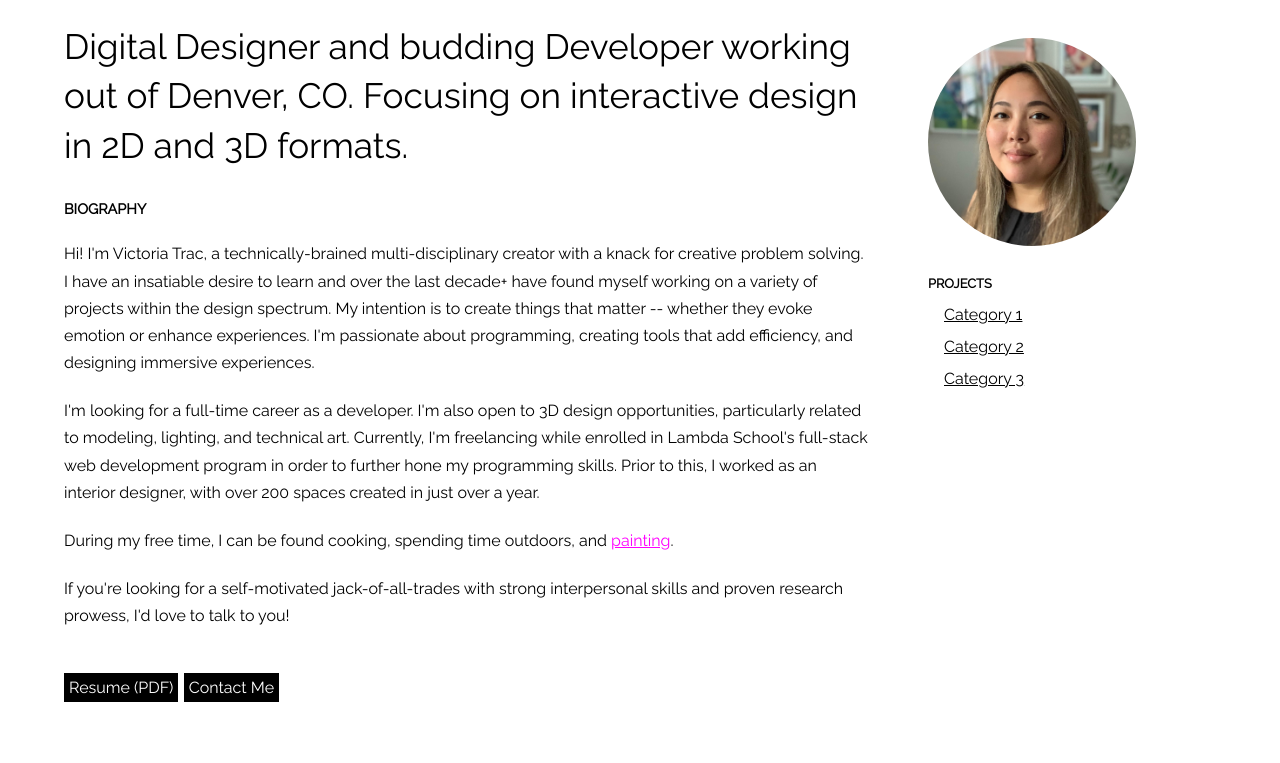
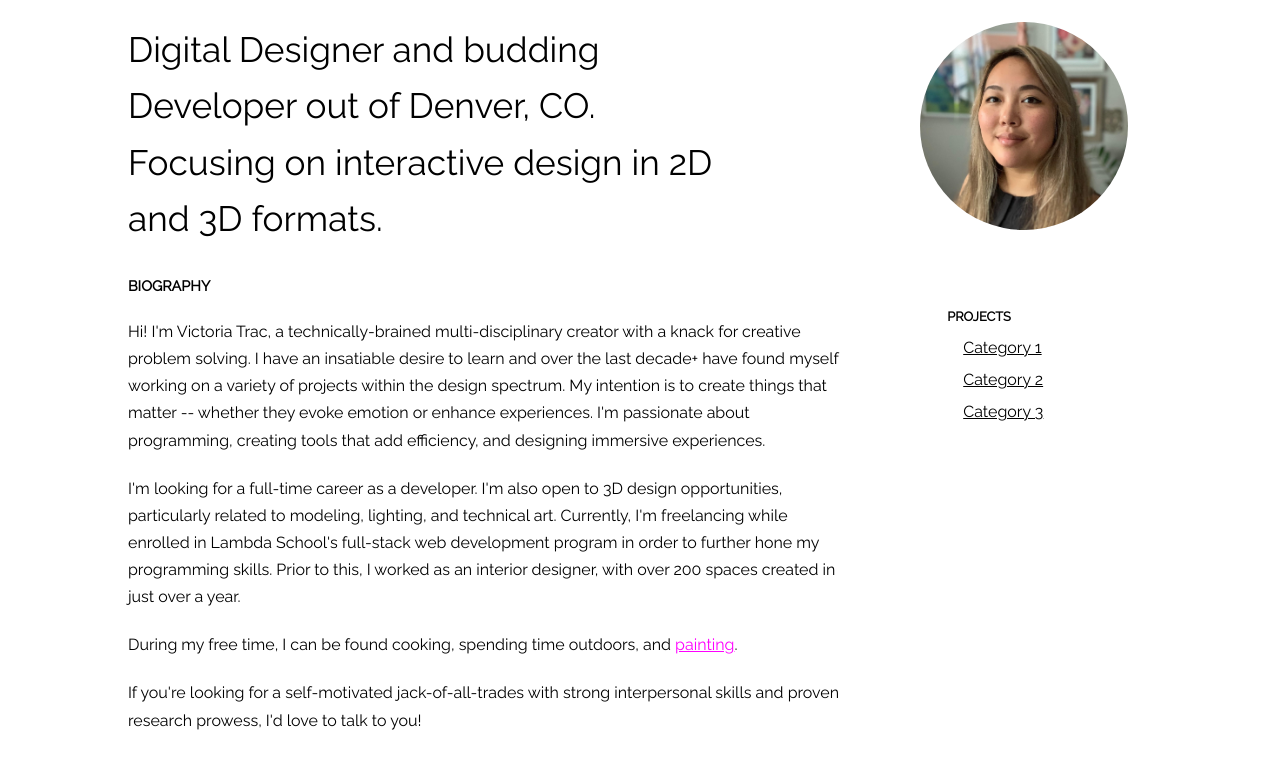
Before and after one commit to victoriatrac/portfolio, a plain HTML site: page index.html in a window 1280 px wide. Shown: the part 179-942 px from the top of the page. Drawn offline with Linux system fonts and the light colour scheme.

Commit message:
fixed flexbox issuesgit add .!

```diff
--- a/index.html
+++ b/index.html
@@ -50,21 +50,18 @@
 
             </div>
 
-            <!-- one-column main container -->
+            <!-- main container -->
             <div id="mainContainer">
 
-                <!-- flex sidebar container -->
-                <!-- <div id="sidebarContainer"> -->
-
-                <!-- portrait div -->
-                <div id="portraitDiv">
+                <!-- portrait container -->
+                <div id="portraitContainer">
 
                     <img src="img/portrait.jpg" id="portrait" alt="portrait" onmouseover="this.src='img/portrait_glitch.jpg'" onmouseout="this.src='img/portrait.jpg'">
 
                 </div>
 
-                <!-- project navigation div -->
-                <div id="navDiv">
+                <!-- project navigation container -->
+                <div id="navContainer">
 
                     <h4>Projects</h4>
 
@@ -77,9 +74,6 @@
 
                 </div>
 
-                <!-- end flex sidebar container -->
-                <!-- </div> -->
-
                 <!-- quick bio container -->
                 <div id="quickBioContainer">
 
@@ -87,8 +81,8 @@
                     <h2>Digital Designer and budding Developer out of Denver, CO. Focusing on interactive design in 2D and 3D formats.</h2>
                 </div>
 
+                <!-- bio container -->
                 <div id="bioContainer">
-                    <!-- bio container -->
                     <h3>Biography</h3>
 
                     <p>
@@ -121,84 +115,15 @@
             <!-- end one-column main container -->
             </div>
 
-            <!-- main *** PC *** container -->
-            <div id="pcMainContainer">
-
-                <!-- flex sidebar container -->
-                <div id="sidebarContainer">
-
-                    <!-- portrait div -->
-                    <div id="portraitDiv">
-
-                        <img src="img/portrait.jpg" id="portrait" alt="portrait" onmouseover="this.src='img/portrait_glitch.jpg'" onmouseout="this.src='img/portrait.jpg'">
-
-                    </div>
-
-                    <!-- project navigation div -->
-                    <div id="navDiv">
-
-                        <h4>Projects</h4>
-
-                        <!-- project navigation -->
-                        <nav>
-                            <a class="navLink" href="Category1.html">Category 1</a><br />
-                            <a class="navLink" href="Category2.html">Category 2</a><br />
-                            <a class="navLink" href="Category3.html">Category 3</a><br />
-                        </nav>
-
-                    </div>
-
-                <!-- end flex sidebar container -->
-                </div>
-
-                <!-- content container -->
-                <div id="contentContainer">
-
-                    <!-- h2 quick bio -->
-                    <h2>Digital Designer and budding Developer working out of Denver, CO. Focusing on interactive design in 2D and 3D formats.</h2>
-
-                    <!-- bio -->
-                    <h3>Biography</h3>
-
-                    <p>
-                        Hi! I'm Victoria Trac, a technically-brained multi-disciplinary creator with a knack for creative problem solving. I have an insatiable desire to learn and over the last decade+ have found myself working on a variety of projects within the design spectrum. My intention is to create things that matter -- whether they evoke emotion or enhance experiences. I'm passionate about programming, creating tools that add efficiency, and designing immersive experiences.
-                    </p>
-                    <br />
-                    <p>
-                        I'm looking for a full-time career as a developer. I'm also open to 3D design opportunities, particularly related to modeling, lighting, and technical art. Currently, I'm freelancing while enrolled in Lambda School's full-stack web development program in order to further hone my programming skills. Prior to this, I worked as an interior designer, with over 200 spaces created in just over a year.
-                    </p>
-                    <br />
-                    <p>
-                        During my free time, I can be found cooking, spending time outdoors, and <a href="painting.html">painting</a>.
-                    </p>
-                    <br />
-                    <p>
-                        If you're looking for a self-motivated jack-of-all-trades with strong interpersonal skills and proven research prowess, I'd love to talk to you!
-                    </p>
-
-                    <span id="buttonSpan">
-
-                        <button id="buttons" onclick="location.href='doc/VictoriaTrac_Resume.pdf'">Resume (PDF)</button>
-
-                        <button id="buttons">Contact Me</button>
-
-                    </span>
-
-                <!-- end content container -->
-                </div>
-
-            <!-- end *** PC *** main container -->
-            </div>
-
             <!-- footer -->
             <div id="footerContainer">
 
+                <!-- footer navigation -->
                 <footer>
 
+                    <!-- left footer div -->
                     <div id="footerLeft">
-                    <!-- footer navigation -->
                         <nav>
-
                             <a class="navLink" href="index.html">home</a>
                             <br />
                             <a class="navLink" href="projects.html">projects</a>
@@ -206,8 +131,11 @@
                             <a class="navLink" href="contact.html">contact</a>
                             <br />
                             <a class="navLink" href="doc/VictoriaTrac_Resume.pdf">resume</a>
-                    </nav></div>
-                    <div id="footerRight"><nav>
+                        </nav>
+                    </div>
+                    <!-- right footer div -->
+                    <div id="footerRight">
+                        <nav>
                             <a class="navLink" href="#">linkedin</a>
                             <br />
                             <a class="navLink" href="#">github</a>
@@ -215,7 +143,6 @@
                             <a class="navLink" href="#">codepen</a>
                             <br />
                             <a class="navLink" href="#">vimeo</a>
-
                         </nav>
                     </div>
 
--- a/style.css
+++ b/style.css
@@ -128,24 +128,24 @@ button {
 	order: 1;
 }
 
-#bioContainer {
-	width: 100%;
-	margin: 2rem auto 0% auto;
-	order: 4;
+#navContainer {
+	margin-top: 1rem;
+	font-size: 1.2rem;
+	margin-top: 2rem;
+	order: 2;
 }
 
-#portraitDiv {
+#portraitContainer {
 	width: 100%;
 	text-align: center;
 	margin-top: 1rem;
 	order: 3;
 }
 
-#navDiv {
-	margin-top: 1rem;
-	font-size: 1.2rem;
-	margin-top: 2rem;
-	order: 2;
+#bioContainer {
+	width: 100%;
+	margin: 2rem auto 0% auto;
+	order: 4;
 }
 
 #footerContainer {
@@ -190,7 +190,7 @@ header {
 	border-radius: 50%;
 }
 
-#navDiv nav {
+#navContainer nav {
 	line-height: 2rem;
 	font-size: 1rem;
 }
@@ -216,15 +216,6 @@ footer {
 	flex-flow: row nowrap;
 	justify-content: space-around;
 }
-
-/* footer a {
-	color: black;
-	line-height: 2rem;
-}
-
-footer a:hover {
-	font-style: italic;
-} */
 
 #footerLeft {
 	width: 50%;
@@ -262,7 +253,7 @@ footer a:hover {
 	h2 {
 		font-size: 2.2rem;
 		margin-bottom: 2rem;
-		line-height: 1.4em;
+		line-height: 1.6em;
 	}
 
 	h3 {
@@ -275,44 +266,45 @@ footer a:hover {
 
 	/* container selectors */
 
+	#mainContainer {
+		width: 80%;
+		max-width: 1400px;
+		margin: 0% auto;
+		flex-flow: row wrap;
+		justify-content: space-between;
+		align-items: flex-start;
+		align-content: flex-start;
+	}
+
 	#headerContainer {
 		margin: 5% auto 3%;
+		width: 80%;
 		max-width: 1400px;
 	}
 
-	#mainContainer {
-		display: none;
+	#quickBioContainer {
+		order: 1;
+		flex: 60%;
+		padding-right: 15%;
 	}
 
-	#pcMainContainer {
-		width: 90%;
-		max-width: 1400px;
-		margin: 0% auto;
-		display: flex;
-		flex-flow: row-reverse wrap;
-		justify-content: space-between;
-		align-items: flex-start;
+	#portraitContainer {
+		order: 2;
+		flex: 25%;
+		margin-top: 0rem;
 	}
 
-	#sidebarContainer {
-		width: 25%;
-		padding-left: 5%;
-		margin: 0%;
+	#bioContainer {
+		order: 3;
+		flex: 70%;
+		padding-right: 10%;
+		margin: 0rem;
 	}
 
-	#portraitDiv {
-		width: 65%;
-	}
-
-	#navDiv {
-		margin-top: 2rem;
-		display: block;
-		width: 65%;
-	}
-
-	#contentContainer {
-		width: 70%;
-		margin: 0%;
+	#navContainer {
+		order: 4;
+		flex: 20%;
+		margin: 2rem auto 0rem auto;
 	}
 
 	/* header and sidebar item selectors */
@@ -340,7 +332,7 @@ footer a:hover {
 		height: 10em;
 	}
 
-	#navDiv nav {
+	#navContainer nav {
 		padding-left: 1rem;
 	}
 
```
Lines whose indentation alone changed are shown as unchanged.
